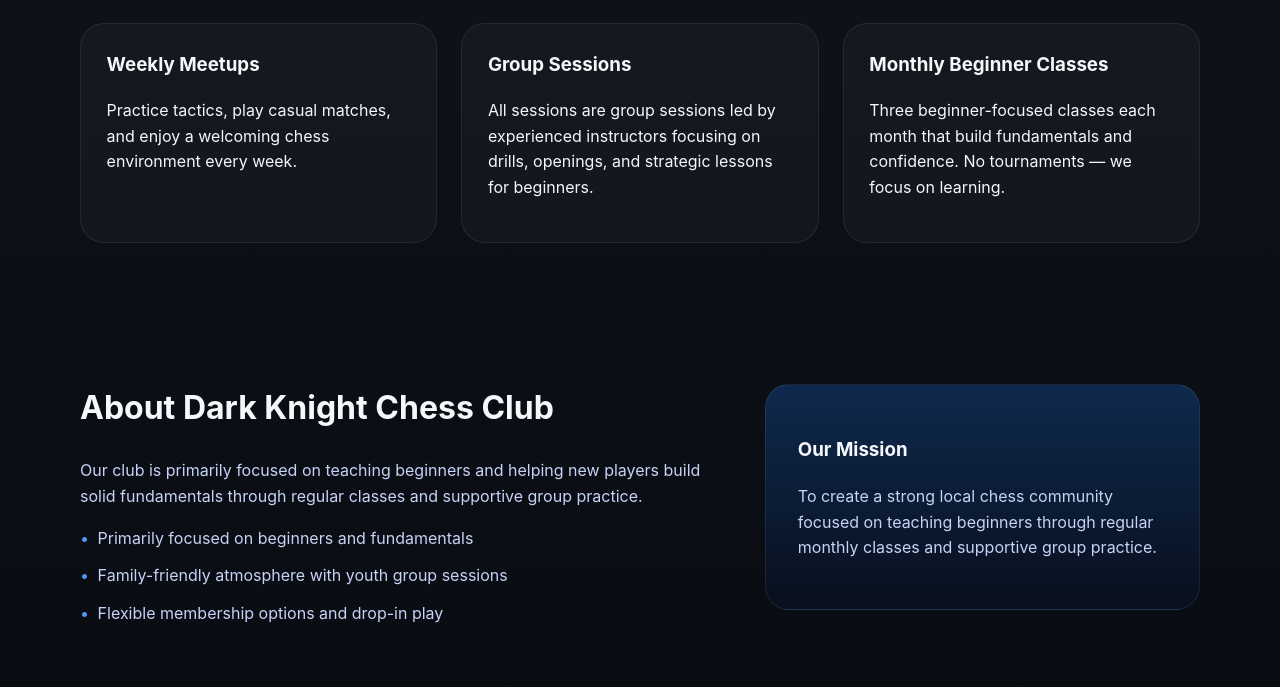
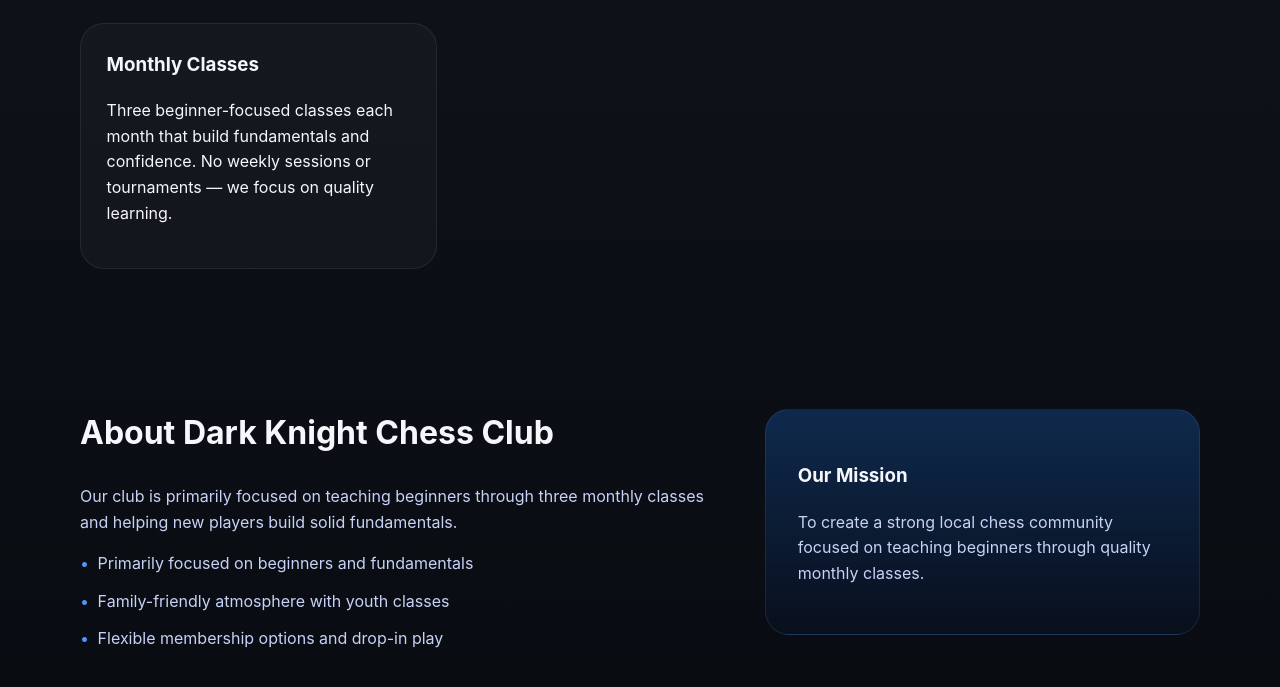
Before and after one commit to DaMonkeyKing73/DarkKnight, a plain HTML site: page index.html in a window 1280 px wide. Shown: the part 673-1360 px from the top of the page. Drawn offline with Linux system fonts and the light colour scheme.

Commit message:
Remove weekly group sessions - focus on three monthly classes only

```diff
--- a/index.html
+++ b/index.html
@@ -30,7 +30,7 @@
         <div>
           <p class="eyebrow">Join Your Local Chess Community</p>
           <h2>Focused on teaching beginners — three classes each month.</h2>
-          <p>Dark Knight Chess Club focuses on beginners with weekly group sessions and three monthly beginner classes; we do not run tournaments.</p>
+          <p>Dark Knight Chess Club focuses on beginners with three monthly beginner classes; we do not run tournaments.</p>
           <div class="hero-actions">
             <a class="button button-primary" href="#register">Register Now</a>
             <a class="button button-secondary" href="#about">Learn More</a>
@@ -46,16 +46,8 @@
       <h2>What You’ll Find at the Club</h2>
       <div class="feature-grid">
         <article class="feature-card">
-          <h3>Weekly Meetups</h3>
-          <p>Practice tactics, play casual matches, and enjoy a welcoming chess environment every week.</p>
-        </article>
-        <article class="feature-card">
-          <h3>Group Sessions</h3>
-          <p>All sessions are group sessions led by experienced instructors focusing on drills, openings, and strategic lessons for beginners.</p>
-        </article>
-        <article class="feature-card">
-          <h3>Monthly Beginner Classes</h3>
-          <p>Three beginner-focused classes each month that build fundamentals and confidence. No tournaments — we focus on learning.</p>
+          <h3>Monthly Classes</h3>
+          <p>Three beginner-focused classes each month that build fundamentals and confidence. No weekly sessions or tournaments — we focus on quality learning.</p>
         </article>
       </div>
     </section>
@@ -64,16 +56,16 @@
       <div class="about-grid">
         <div>
           <h2>About Dark Knight Chess Club</h2>
-          <p>Our club is primarily focused on teaching beginners and helping new players build solid fundamentals through regular classes and supportive group practice.</p>
+          <p>Our club is primarily focused on teaching beginners through three monthly classes and helping new players build solid fundamentals.</p>
           <ul>
             <li>Primarily focused on beginners and fundamentals</li>
-            <li>Family-friendly atmosphere with youth group sessions</li>
+            <li>Family-friendly atmosphere with youth classes</li>
             <li>Flexible membership options and drop-in play</li>
           </ul>
         </div>
         <div class="about-card">
           <h3>Our Mission</h3>
-          <p>To create a strong local chess community focused on teaching beginners through regular monthly classes and supportive group practice.</p>
+          <p>To create a strong local chess community focused on teaching beginners through quality monthly classes.</p>
         </div>
       </div>
     </section>
@@ -103,7 +95,7 @@
 
   <footer class="site-footer">
     <div class="container footer-inner">
-      <p>Dark Knight Chess Club • Weekly group sessions and three beginner classes per month — no tournaments</p>
+      <p>Dark Knight Chess Club • Three beginner classes per month — no weekly sessions or tournaments</p>
       <p>Contact: hello@checkmateclub.example</p>
     </div>
   </footer>
```
